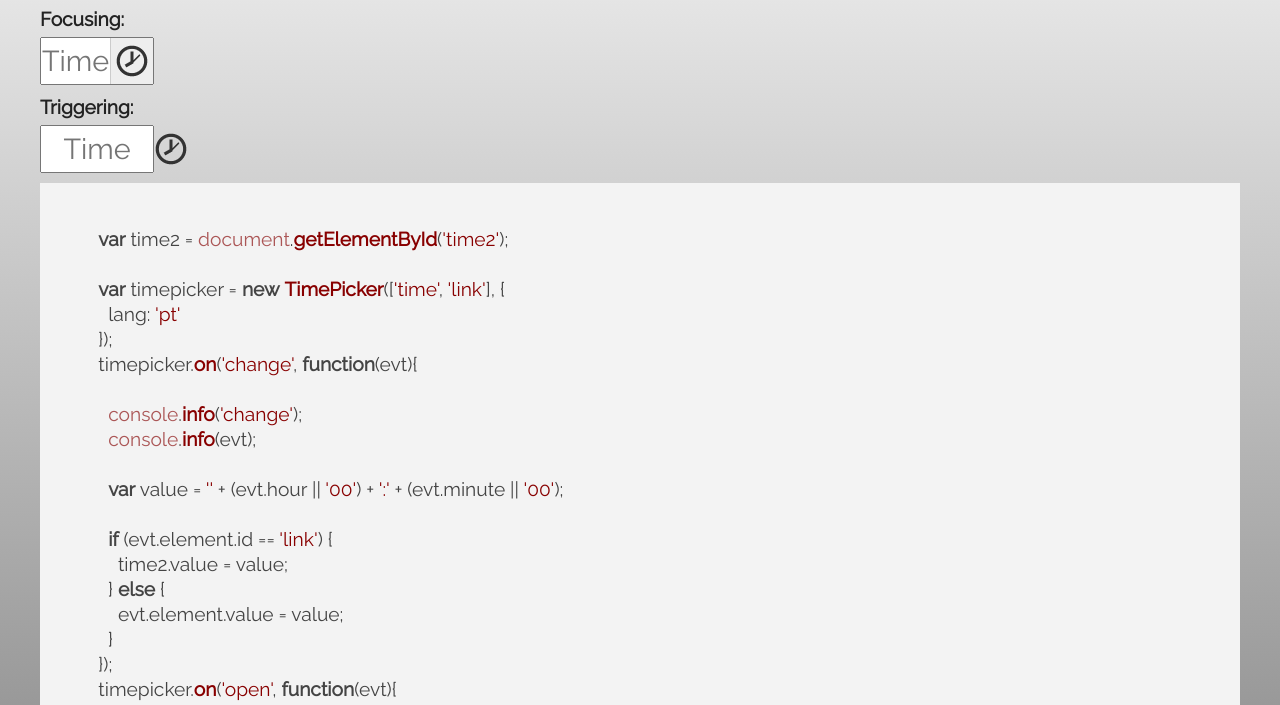
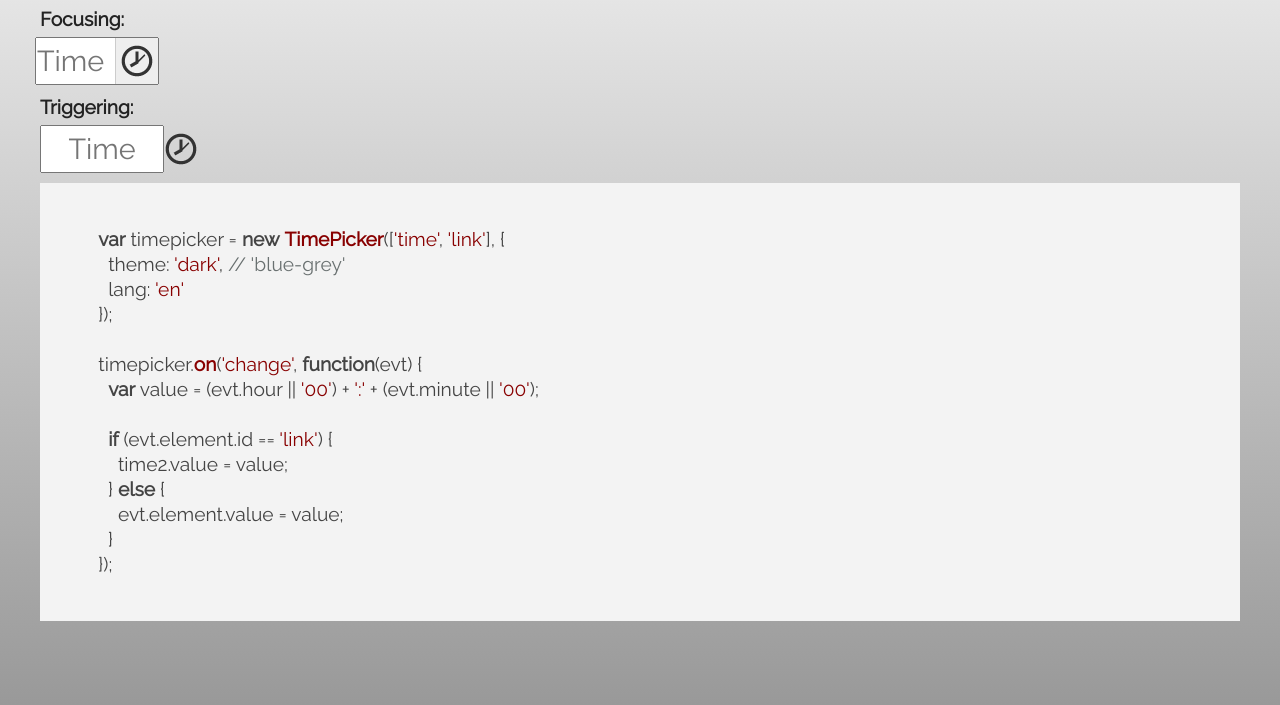
Before and after one commit to jonataswalker/timepicker.js, a website: page examples/example.html in a window 1280 px wide. Shown: the part 95-800 px from the top of the page. Drawn offline with nearby package versions, Linux system fonts and the light colour scheme.

Commit message:
Update example

```diff
--- a/examples/example.html
+++ b/examples/example.html
@@ -37,9 +37,10 @@
         padding: 5px 0;
         font-size: 1.5em;
         font-family: inherit;
-        width: 110px;
+        width: 120px;
       }
       .center { text-align: center }
+      .right { position:absolute; right: 5px }
       span.icon {
         position: absolute;
         right: 1px;
@@ -69,6 +70,7 @@
         border: 1px solid transparent;
       }
       a.icon:hover {
+        cursor: pointer;
         background-color: #eee;
         border: 1px solid #ccc;
       }
@@ -83,9 +85,11 @@
     </style>
   </head>
   <body>
-    <h1><a href="https://github.com/jonataswalker/timepicker.js" class="link">Timepicker.js</a> &mdash; Example</h1>
+    <h1>
+      <a href="https://github.com/jonataswalker/timepicker.js" class="link">Timepicker.js</a> &mdash; Example
+    </h1>
     <h3>Focusing:</h3>
-    <div class="table">
+    <div class="table right">
       <span class="icon"><i class="icon"></i></span>
       <input type="text" id="time" placeholder="Time">
 
@@ -93,21 +97,17 @@
     <h3 style="margin-top: 10px">Triggering:</h3>
     <div class="table">
       <input type="text" id="time2" class="center" placeholder="Time">
-      <a href="#" id="link" class="icon">Click to choose</a>
+      <a id="link" class="icon">Click to choose</a>
     </div>
     <div style="margin-top: 10px">
       <pre><code class="javascript">
-        var time2 = document.getElementById('time2');
+        var timepicker = new TimePicker(['time', 'link'], {
+          theme: 'dark', // 'blue-grey'
+          lang: 'en'
+        });
 
-        var timepicker = new TimePicker(['time', 'link'], {
-          lang: 'pt'
-        });
-        timepicker.on('change', function(evt){
-
-          console.info('change');
-          console.info(evt);
-
-          var value = '' + (evt.hour || '00') + ':' + (evt.minute || '00');
+        timepicker.on('change', function(evt) {
+          var value = (evt.hour || '00') + ':' + (evt.minute || '00');
 
           if (evt.element.id == 'link') {
             time2.value = value;
@@ -115,22 +115,10 @@
             evt.element.value = value;
           }
         });
-        timepicker.on('open', function(evt){
-
-          console.info('opened');
-          console.info(evt);
-
-        });
-        timepicker.on('close', function(evt){
-
-          console.info('closed');
-          console.info(evt);
-
-        });
       </code></pre>
     </div>
 
-    <script src="../build/timepicker.js"></script>
+    <script src="../build/timepicker.min.js"></script>
     <script src="example.js"></script>
 </body>
 </html>
--- a/examples/example.js
+++ b/examples/example.js
@@ -3,29 +3,30 @@ hljs.configure({
 })
 hljs.initHighlightingOnLoad();
 
-var time2 = document.getElementById('time2');
+var timepicker = new TimePicker(['time', 'link'], {
+  lang: 'en',
+  theme: 'blue-grey'
+});
 
-var timepicker = new TimePicker(['time', 'link'], {
-  lang: 'en'
-});
-timepicker.on('open', function(evt){
-
+timepicker.on('open', function(evt) {
+/*
   console.info('opened');
-  console.info(evt);
+  console.info(evt);*/
 
 });
-timepicker.on('close', function(evt){
-
+timepicker.on('close', function(evt) {
+/*
   console.info('closed');
-  console.info(evt);
+  console.info(evt);*/
 
 });
-timepicker.on('change', function(evt){
+var time2 = document.getElementById('time2');
+timepicker.on('change', function(evt) {
 
   console.info('change');
   console.info(evt);
 
-  var value = '' + (evt.hour || '00') + ':' + (evt.minute || '00');
+  var value = (evt.hour || '00') + ':' + (evt.minute || '00');
 
   if (evt.element.id == 'link') {
     time2.value = value;
```
